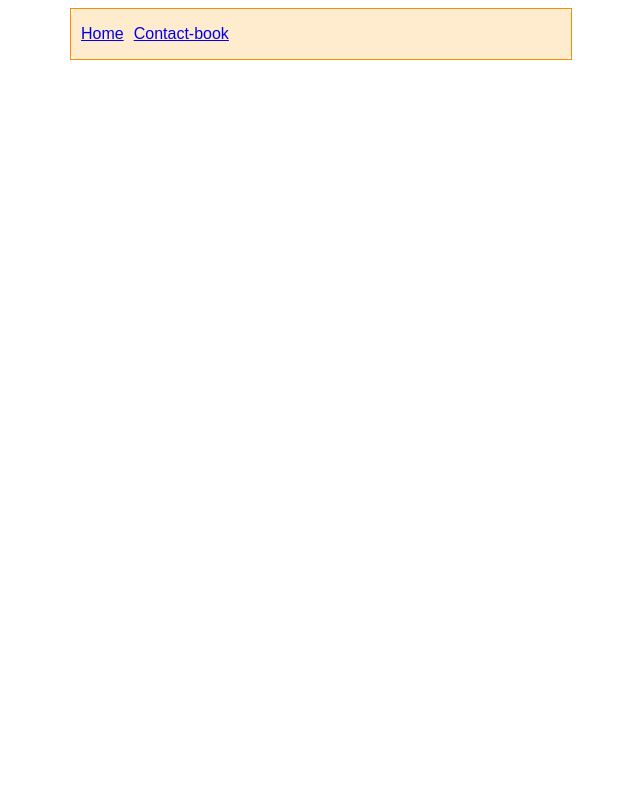
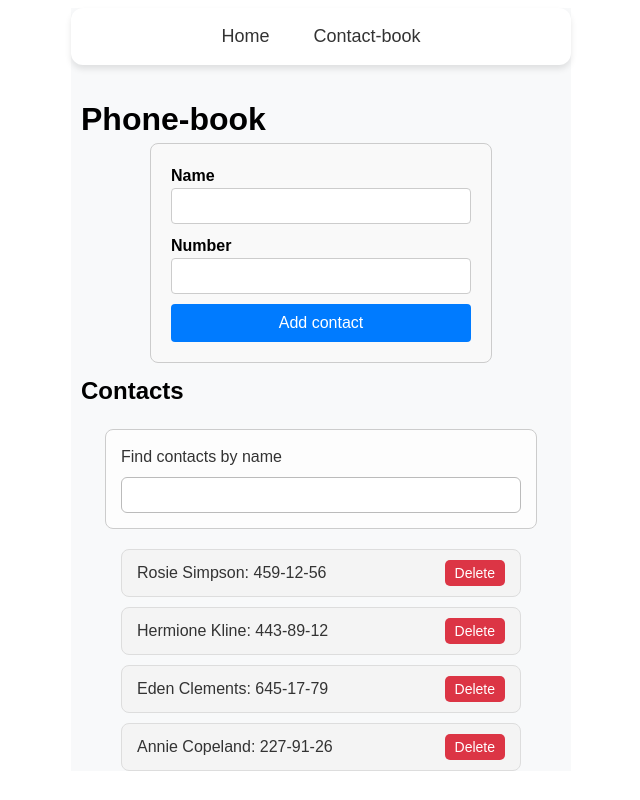
Before and after one commit to Evalac/goit-react-hw-06-phonebook, a React (Create React App) app: page /react-homework-template/contactBook in a window 1280 px wide. Before the commit this address had no page. Shown: the whole page, without its empty margins (319-959 px from the left). Built offline with nearby package versions, Linux system fonts and the light colour scheme.

Commit message:
styles from component

```diff
--- a/src/components/App.module.css
+++ b/src/components/App.module.css
@@ -1,27 +1,49 @@
 .container {
   max-width: 500px;
-  border: solid 1px darkorange;
   margin-left: auto;
   margin-right: auto;
+  background-color: #f8f9fa;
 }
 
 .header_app {
+  background-color: #ffffff;
+  padding: 15px 20px;
+  border-radius: 12px;
+  box-shadow: 0 4px 6px rgba(0, 0, 0, 0.1);
+  margin-bottom: 30px;
+}
+
+.nav_menu {
   display: flex;
-  align-items: center;
-  height: 50px;
-  max-width: 100%;
-  background-color: blanchedalmond;
-  border-radius: 5px;
+  justify-content: center;
 }
 
 .nav_menu_list {
   display: flex;
-  margin-left: 10px;
+  list-style: none;
+  padding: 0;
+  margin: 0;
+  gap: 20px;
 }
 
 .nav_menu_list_item {
-  margin-right: 10px;
-  &:last-child {
-    margin-right: 0;
-  }
+  font-size: 18px;
 }
+
+.nav_menu_list_item a {
+  text-decoration: none;
+  color: #333;
+  padding: 8px 12px;
+  border-radius: 8px;
+  transition: background-color 0.3s ease, color 0.3s ease;
+}
+
+.nav_menu_list_item a:hover {
+  background-color: #e2e6ea;
+  color: #007bff;
+}
+
+.nav_menu_list_item a.active {
+  background-color: #007bff;
+  color: #fff;
+}
--- a/src/components/ContactView/ContactView.jsx
+++ b/src/components/ContactView/ContactView.jsx
@@ -19,7 +19,7 @@
       {filteredContacts.map(contact => (
         <li className={css.contact_list_item} key={contact.id}>
           <p className={css.contact_list_item_text}>
-            {contact.name}:{contact.number}
+            {contact.name}: {contact.number}
           </p>
           <button
             className={css.contact_list_item_button}
--- a/src/components/ContactView/ContactView.module.css
+++ b/src/components/ContactView/ContactView.module.css
@@ -1,9 +1,45 @@
+.contact_list {
+  list-style: none;
+  padding: 0;
+  margin: 20px auto;
+  max-width: 400px;
+  display: flex;
+  flex-direction: column;
+  gap: 10px;
+}
+
 .contact_list_item {
   display: flex;
   justify-content: space-between;
+  align-items: center;
+  background-color: #f4f4f4;
+  border: 1px solid #ddd;
+  padding: 10px 15px;
+  border-radius: 8px;
+  transition: background-color 0.2s ease;
+}
 
-  margin-bottom: 10px;
-  padding: 5px;
-  border: 2px solid rgb(57, 133, 246);
+.contact_list_item:hover {
+  background-color: #e9ecef;
+}
+
+.contact_list_item_text {
+  margin: 0;
+  font-size: 16px;
+  color: #333;
+}
+
+.contact_list_item_button {
+  padding: 5px 10px;
+  background-color: #dc3545;
+  color: white;
+  border: none;
   border-radius: 5px;
+  font-size: 14px;
+  cursor: pointer;
+  transition: background-color 0.2s ease;
 }
+
+.contact_list_item_button:hover {
+  background-color: #c82333;
+}
--- a/src/components/FindContact/FindContactInput.jsx
+++ b/src/components/FindContact/FindContactInput.jsx
@@ -1,3 +1,5 @@
+import css from './FindContactInput.module.css';
+
 import { useDispatch, useSelector } from 'react-redux';
 import { findContact } from '../../Redux/actions';
 
@@ -6,10 +8,11 @@
   const dispatch = useDispatch();
 
   return (
-    <form>
-      <label>
+    <form className={css.form}>
+      <label className={css.label}>
         Find contacts by name
         <input
+          className={css.input}
           type="text"
           name="text"
           onChange={e => {
--- a/src/components/FindContact/FindContactInput.module.css
+++ b/src/components/FindContact/FindContactInput.module.css
@@ -0,0 +1,34 @@
+.form {
+  display: flex;
+  flex-direction: column;
+  align-items: center;
+  margin: 20px auto;
+  max-width: 400px;
+  padding: 15px;
+  background-color: #fdfdfd;
+  border: 1px solid #ccc;
+  border-radius: 8px;
+}
+
+.label {
+  display: flex;
+  flex-direction: column;
+  font-weight: 500;
+  font-size: 16px;
+  width: 100%;
+  color: #333;
+}
+
+.input {
+  margin-top: 8px;
+  padding: 8px 12px;
+  font-size: 16px;
+  border: 1px solid #bbb;
+  border-radius: 6px;
+  transition: border-color 0.2s ease;
+}
+
+.input:focus {
+  border-color: #007bff;
+  outline: none;
+}
--- a/src/index.js
+++ b/src/index.js
@@ -10,7 +10,7 @@
 
 ReactDOM.createRoot(document.getElementById('root')).render(
   <React.StrictMode>
-    <BrowserRouter>
+    <BrowserRouter basename="/react-homework-template">
       <Provider store={store}>
         <PersistGate loading={null} persistor={persistor}>
           <App />
```
